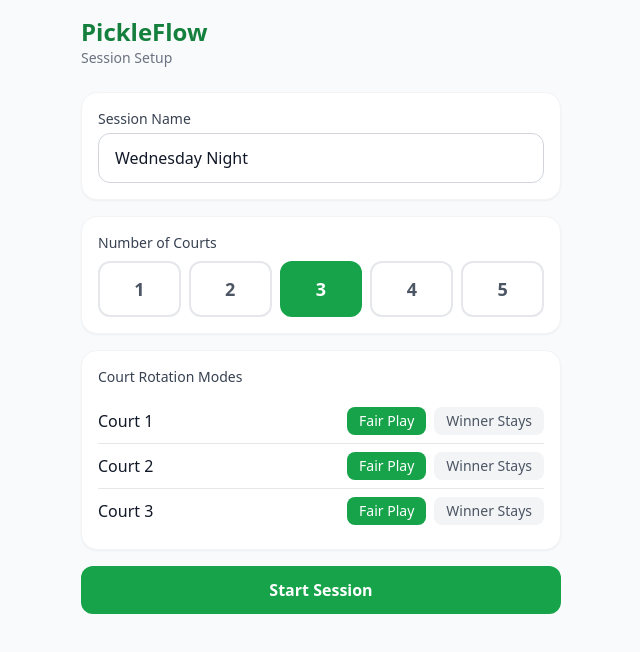
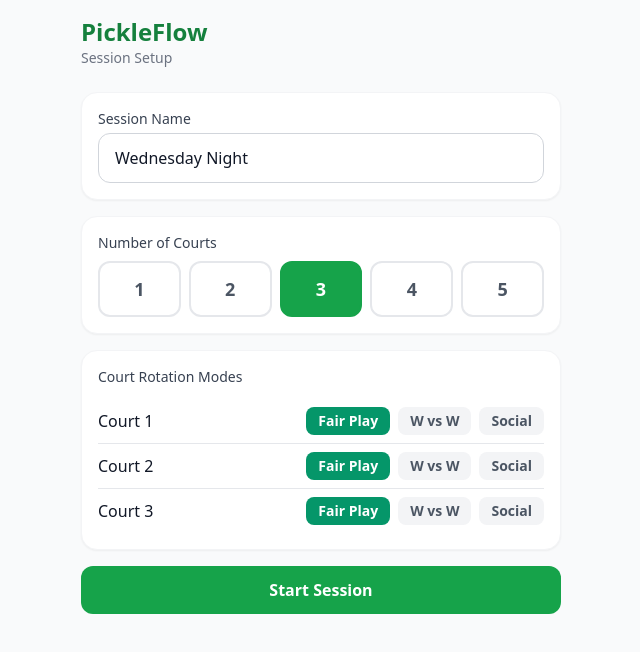
Before and after one commit to jeremiliwanag/pickleflow, a React (Vite) app: page / in a window 1280 px wide. Both pictures are taken after a click on the button "Create Session". Shown: the top 652 px of the page, without its empty margins (319-959 px from the left). Built offline with nearby package versions, Linux system fonts and the light colour scheme; no server answers.

Commit message:
Add Fair Play, Winner vs Winner, Social rotation mode switcher

```diff
--- a/src/components/screens/MainDashboard.tsx
+++ b/src/components/screens/MainDashboard.tsx
@@ -6,7 +6,7 @@ import Button from "../ui/Button";
 import type { Match, SkillTier } from "../../types";
 
 export default function MainDashboard() {
-  const {
+const {
     session,
     generateRound,
     recordResult,
@@ -18,6 +18,7 @@ export default function MainDashboard() {
     setPlayerStatus,
     addPlayerToActiveSession,
     removePlayer,
+    updateCourt,
   } = useSessionStore();
 
 const [_replacing, setReplacing] = useState<string | null>(null);
--- a/src/components/screens/SessionSetup.tsx
+++ b/src/components/screens/SessionSetup.tsx
@@ -79,36 +79,35 @@ export default function SessionSetup({ onStart }: SessionSetupProps) {
               >
                 <span className="font-medium">Court {court.number}</span>
                 <div className="flex gap-2">
+                  {(["FAIR_PLAY", "WINNER_VS_WINNER", "SOCIAL"] as const).map(
+                    (mode) => (
                       <button
+                        key={mode}
                         onClick={() =>
                           updateCourt(court.id, {
-                        rotationMode: "FAIR_PLAY",
-                        backToBackPolicy: "STRICT",
+                            rotationMode: mode,
+                            backToBackPolicy:
+                              mode === "FAIR_PLAY" ? "STRICT" : "ALLOWED",
                           })
                         }
-                    className={`px-3 py-1 rounded-lg text-sm font-medium ${
-                      court.rotationMode === "FAIR_PLAY"
-                        ? "bg-green-600 text-white"
-                        : "bg-gray-100 text-gray-600"
+                        className={`px-3 py-1 rounded-lg text-sm font-semibold transition-colors ${
+                          court.rotationMode === mode
+                            ? mode === "FAIR_PLAY"
+                              ? "bg-emerald-600 text-white"
+                              : mode === "WINNER_VS_WINNER"
+                              ? "bg-orange-500 text-white"
+                              : "bg-blue-500 text-white"
+                            : "bg-gray-100 text-gray-600 hover:bg-gray-200"
                         }`}
                       >
-                    Fair Play
+                        {mode === "FAIR_PLAY"
+                          ? "Fair Play"
+                          : mode === "WINNER_VS_WINNER"
+                          ? "W vs W"
+                          : "Social"}
                       </button>
-                  <button
-                    onClick={() =>
-                      updateCourt(court.id, {
-                        rotationMode: "WINNER_STAYS",
-                        backToBackPolicy: "ALLOWED",
-                      })
-                    }
-                    className={`px-3 py-1 rounded-lg text-sm font-medium ${
-                      court.rotationMode === "WINNER_STAYS"
-                        ? "bg-green-600 text-white"
-                        : "bg-gray-100 text-gray-600"
-                    }`}
-                  >
-                    Winner Stays
-                  </button>
+                    )
+                  )}
                 </div>
               </div>
             ))}
--- a/src/components/ui/CourtCard.tsx
+++ b/src/components/ui/CourtCard.tsx
@@ -1,5 +1,16 @@
 import type { Court, Player, Match } from "../../types";
 import PlayerCard from "./PlayerCard";
+
+interface CourtCardProps {
+  court: Court;
+  players: Player[];
+  onRecordWinner: (match: Match, result: "TEAM_A" | "TEAM_B") => void;
+  onReplacePlayer?: (playerId: string) => void;
+  onModeChange?: (mode: "FAIR_PLAY" | "WINNER_VS_WINNER" | "SOCIAL") => void;
+  isNextUp?: boolean;
+  teamA?: string[];
+  teamB?: string[];
+}
 
 interface CourtCardProps {
   court: Court;
@@ -16,6 +27,7 @@ export default function CourtCard({
   players,
   onRecordWinner,
   onReplacePlayer,
+  onModeChange,
   isNextUp = false,
   teamA = [],
   teamB = [],
@@ -53,15 +65,42 @@ export default function CourtCard({
             : "bg-gray-50 border-gray-200"
         }`}
       >
-        <div className="flex items-center gap-2">
+<div className="flex items-center gap-2 flex-wrap">
           <h3 className="font-black text-gray-900 text-xl">
             {isNextUp ? "Next Up" : `Court ${court.number}`}
           </h3>
-          <span
-            className={`text-xs px-2.5 py-0.5 rounded-full font-bold ${modeBadge}`}
-          >
-            {modeLabel}
-          </span>
+          {!isNextUp && onModeChange && (
+            <div className="flex gap-1">
+              {(["FAIR_PLAY", "WINNER_VS_WINNER", "SOCIAL"] as const).map(
+                (mode) => (
+                  <button
+                    key={mode}
+                    onClick={() => onModeChange(mode)}
+                    className={`text-xs px-2 py-0.5 rounded-full font-bold border transition-colors ${
+                      court.rotationMode === mode
+                        ? mode === "FAIR_PLAY"
+                          ? "bg-emerald-600 text-white border-emerald-600"
+                          : mode === "WINNER_VS_WINNER"
+                          ? "bg-orange-500 text-white border-orange-500"
+                          : "bg-blue-500 text-white border-blue-500"
+                        : "bg-white text-gray-500 border-gray-200 hover:border-gray-400"
+                    }`}
+                  >
+                    {mode === "FAIR_PLAY"
+                      ? "Fair Play"
+                      : mode === "WINNER_VS_WINNER"
+                      ? "W vs W"
+                      : "Social"}
+                  </button>
+                )
+              )}
+            </div>
+          )}
+          {(isNextUp || !onModeChange) && (
+            <span className={`text-xs px-2.5 py-0.5 rounded-full font-bold ${modeBadge}`}>
+              {modeLabel}
+            </span>
+          )}
         </div>
         <span
           className={`text-xs px-3 py-1 rounded-full font-bold ${
```
Lines whose indentation alone changed are shown as unchanged.
